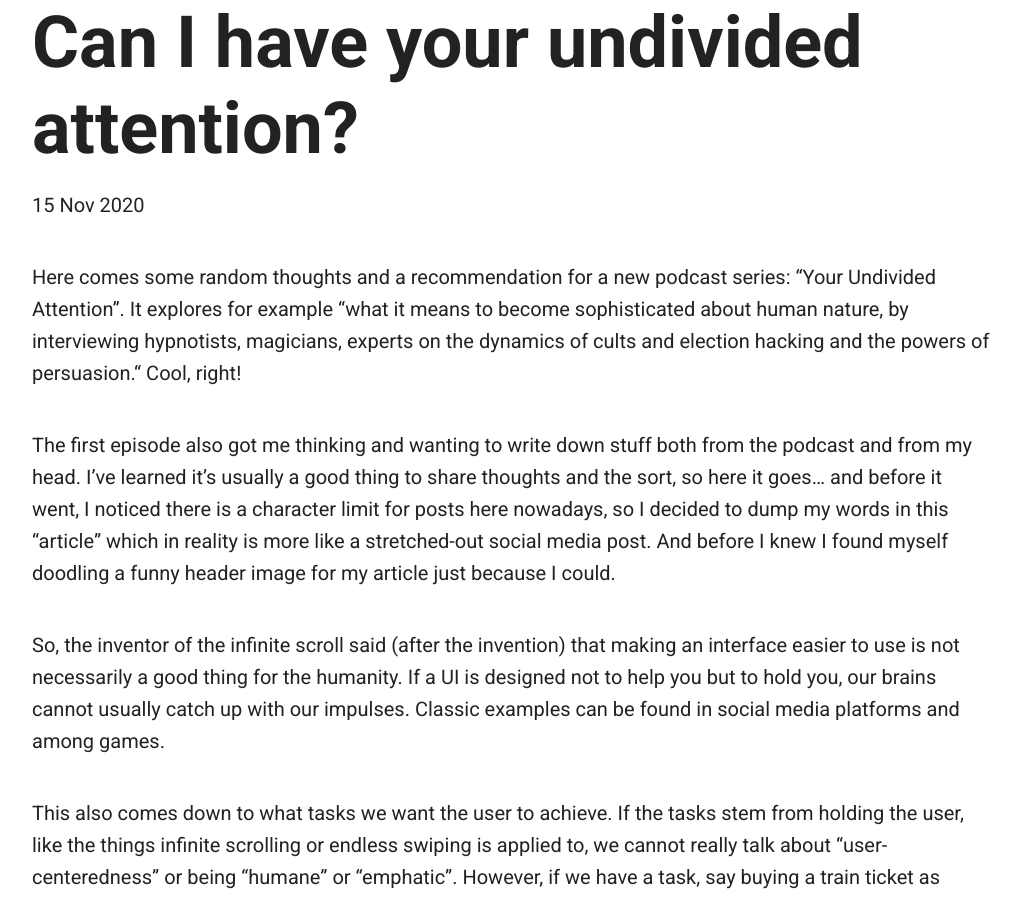
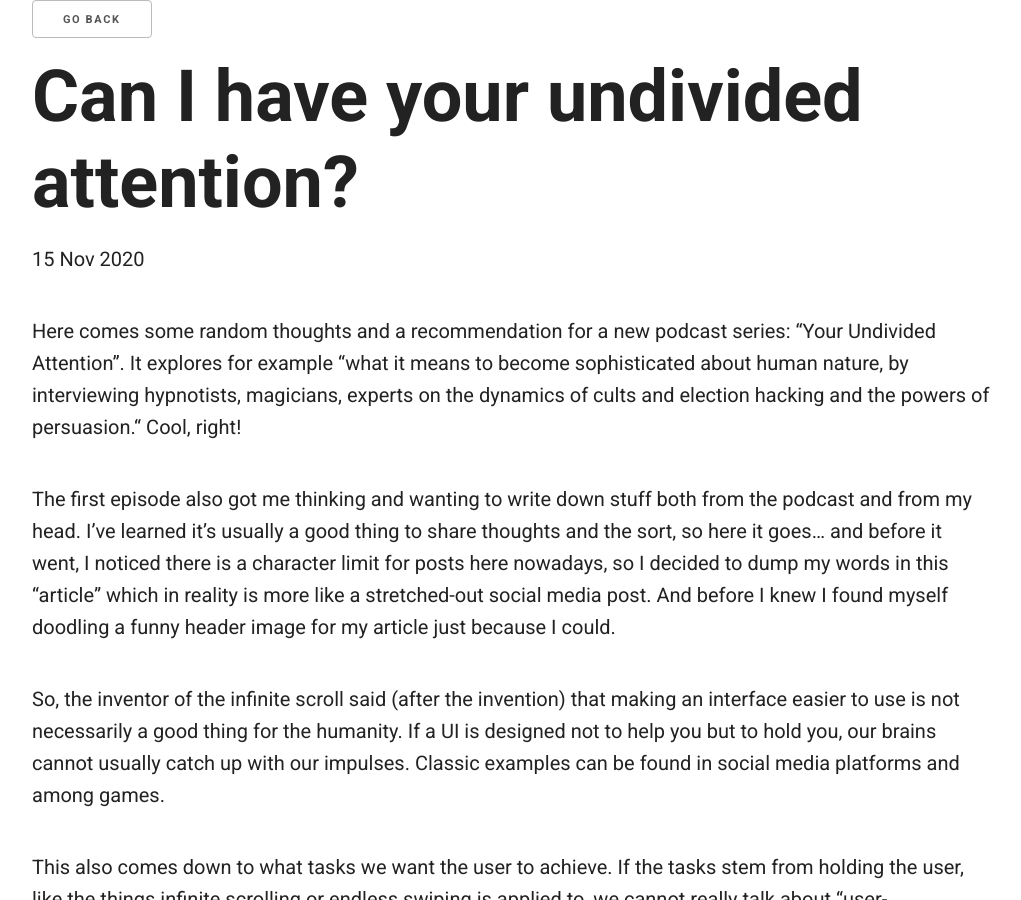
Before and after one commit to jesseu/jesseu.github.io, a Jekyll site: the page built from _posts/2020-11-15-undivided-attention.md, in a window 1280 px wide and 900 px high. Shown: the whole window, without its empty margins (128-1149 px from the left). Built offline with Jekyll 4.4.1, drawn with Linux system fonts in a browser that asks for light colours.

Commit message:
Update post.html

```diff
--- a/_layouts/post.html
+++ b/_layouts/post.html
@@ -1,6 +1,15 @@
 ---
 layout: default
 ---
+
+<button onclick="goBack()">Go Back</button>
+
+<script>
+function goBack() {
+  window.history.back();
+}
+</script>
+
 <h1>{{ page.title }}</h1>
 <p class="meta">{{ page.date | date_to_string }}</p>
 
```
